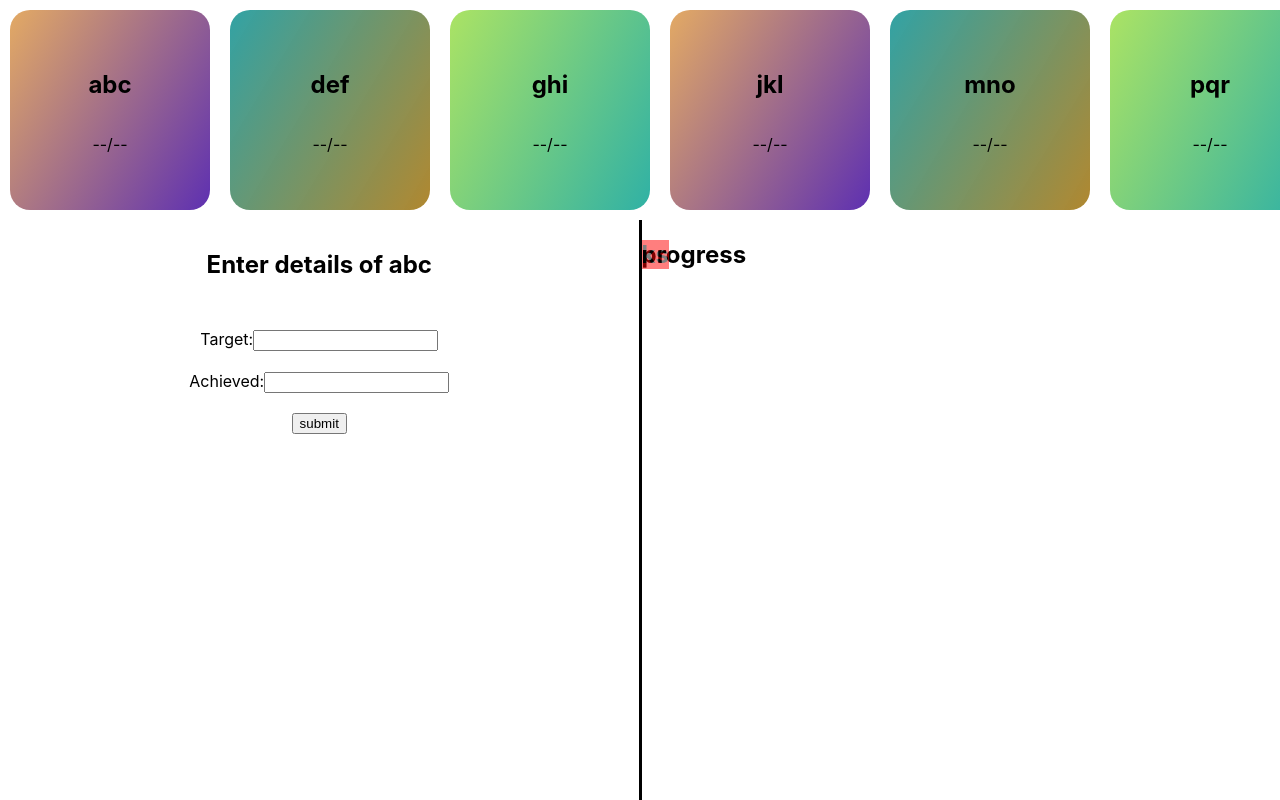
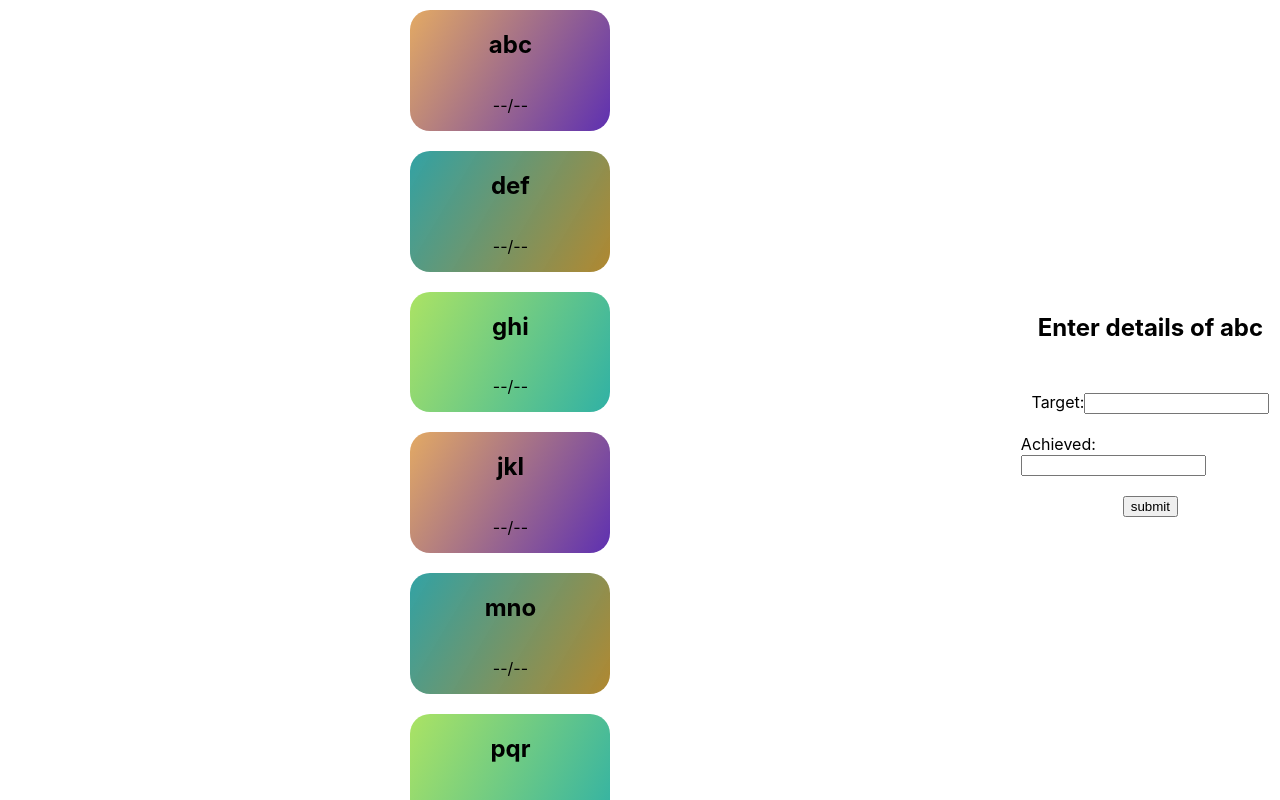
Before and after one commit to vinayv-456/progress, a React (Create React App) app: page / in a window 1280 px wide. Built offline with nearby package versions, Linux system fonts and the light colour scheme.

Commit message:
Add nested div for showing the progress

```diff
--- a/src/App.js
+++ b/src/App.js
@@ -4,6 +4,7 @@ import './App.css';
 function App() {
   const [activeProductIndex, setActiveProductIndex] = useState(0);
   const [products , setProducts] = useState([])
+  const [percentage, setPercentage] = useState(0)
 
   const [formTarget, setFromTarget] = useState('');
   const [formAchieved, setFormAchieved] = useState('');
@@ -60,29 +61,26 @@ function App() {
   }, [])
 
   const getPercentage = (index) => {
-    return (products[index]?.achieved/products[index]?.target)*100
+    setPercentage((products[index]?.achieved/products[index]?.target)*100)
+
   }
 
   return (
-    <div className="main" style={{height: '100vh', overflow:'hidden'}}>
-      <div className="App" style={{overflowX: 'scroll', position:'relative'}}>
+    <div className="main" style={{height: '100vh', display:'flex', width:'100vw'}}>
+      <div className="App" style={{position:'relative', flexDirection:'column', overflowY:'scroll', width:'80%'}}>
         {
           products?.map((product, key) => {
             return <div key={key} className={`card testGradiants${key%3} flexVertical`}  onClick={()=> {setActiveProductIndex(key); setFromTarget(product?.target); setFormAchieved(product?.achieved);}}>
-                 {/* <div key={key} className={`card testGradiants${key%3} flexVertical`} style={{position:'absolute', height:'100px'}} >  */}
-
-
-                  <h2 className={'center'}>{product.name}</h2>
-                  <p>{product.target ? product.target : '--'}/{product.achieved ? product.achieved : '--'}</p>
+                    <h2 className={'center'}>{product.name}</h2>
+                    <div style={{ height: percentage}} className={`transition`}></div>
+                    <p>{product.target ? product.target : '--'}/{product.achieved ? product.achieved : '--'}</p>
                   </div>
-                // </div>
           })
         }
       </div>
 
       {products&&
-      <div style={{display:'flex', height:'100%'}}>
-          <div style={{width:'50%', height:'100%', borderRight: '3px solid black'}}>
+      <div style={{display:'flex', justifyContent:'center', alignItems:'center', flexDirection:"column"}}>
             <h2 style={{textAlign:'center', marginTop:'30px', marginBottom:'50px'}}>Enter details of {products[activeProductIndex]?.name}</h2>
             <div style={{justifyContent:'center', alignItems:'center', display:'flex', flexDirection:'column'}}>
               <label>
@@ -103,14 +101,11 @@ function App() {
                 }
                 products.splice(activeProductIndex, 1, temp_obj)
                 setProducts(products)
+                getPercentage(activeProductIndex)
               }}/>
             </div>
-          </div>
-          <div style={{width: '50%', height:'100%', position:'relative'}}>
-            <h2 style={{ zIndex:-1, position:'relative', left:0}}>progress</h2>
-            <h2 style={{ zIndex:1, position:'absolute',  left:0, top:0, backgroundColor:'red', opacity:0.5}}>ks</h2>
-          </div>
       </div>
+
       }
     </div>
   );
```
